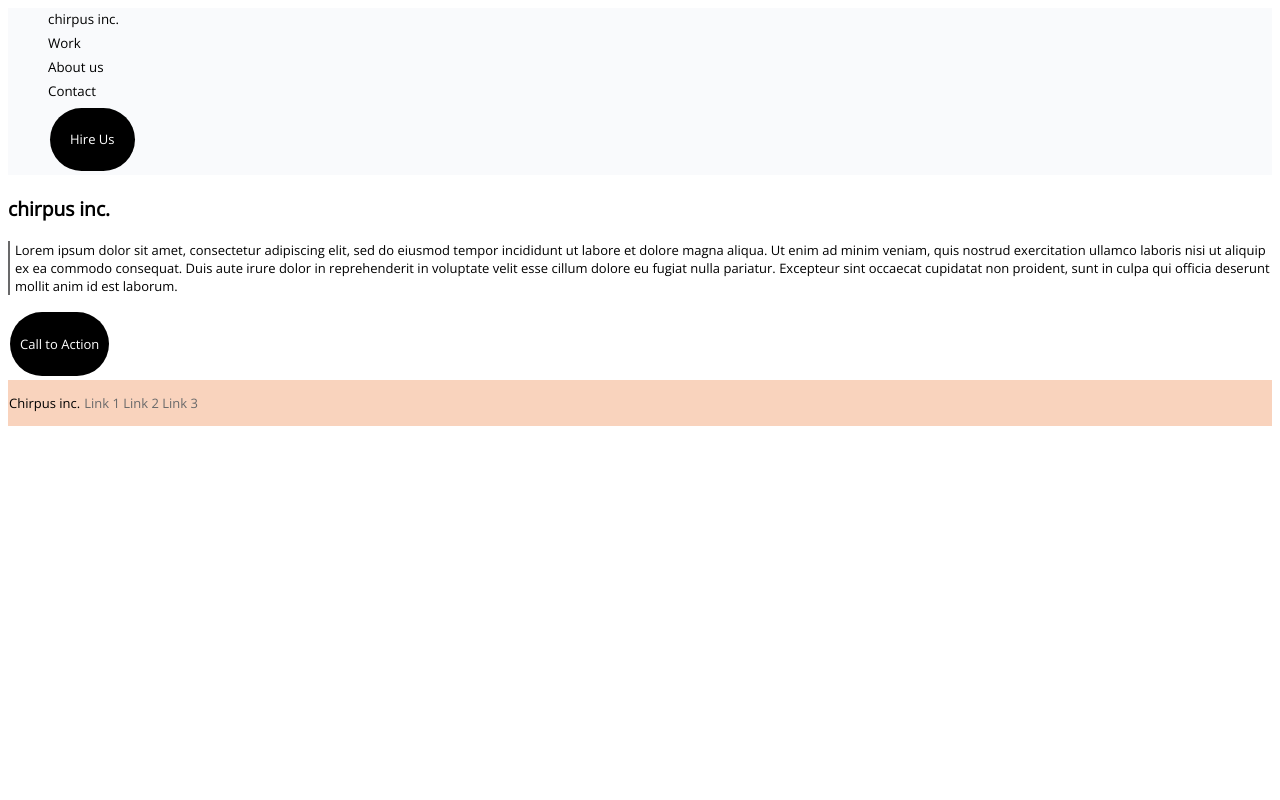
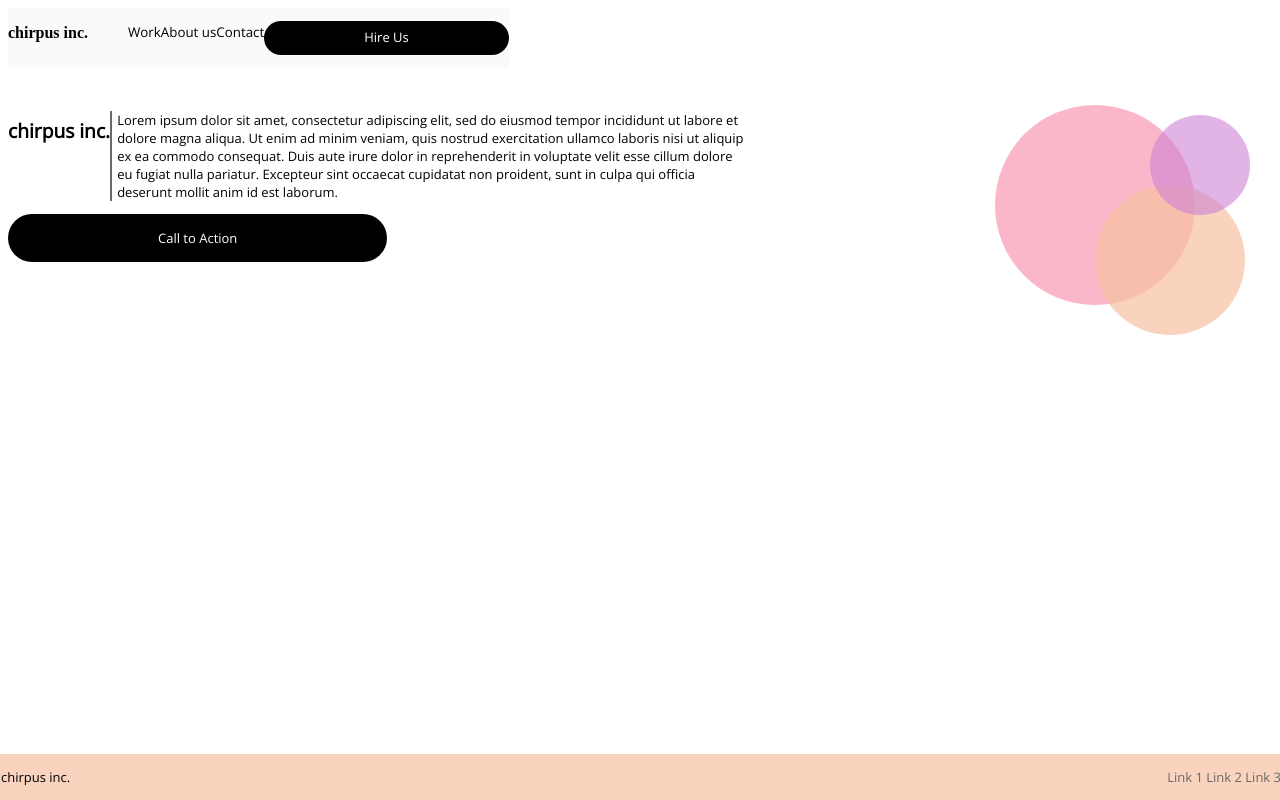
Before and after one commit to jonathangalloway/chirpus, a plain HTML site: page index.html in a window 1280 px wide. Drawn offline with nearby package versions, Linux system fonts and the light colour scheme.

Commit message:
Chirpus2

```diff
--- a/index.html
+++ b/index.html
@@ -10,22 +10,33 @@
     <meta name="viewport" content="width=device-width, initial-scale=1.0">
 <body>
     <div class="parent">
+        <p class="title"><strong>chirpus inc.</strong></p>
         <ul class = "header">
-            <li class="title"> chirpus inc.</li>
+            <li class="list"></li>
             <li>Work</li>
             <li>About us</li>
             <li>Contact</li>
             <li class="Hire-Us"> Hire Us</li>
         </ul>
     </div>
+    <br>
+    <br>
+    <br>
+    <br>
+    <br>
     <div class="child ">
         <p class="title2"><strong>chirpus inc.</strong></p>
         <p class="body">Lorem ipsum dolor sit amet, consectetur adipiscing elit, sed do eiusmod tempor incididunt ut labore et dolore magna aliqua. Ut enim ad minim veniam, quis nostrud exercitation ullamco laboris nisi ut aliquip ex ea commodo consequat. Duis aute irure dolor in reprehenderit in voluptate velit esse cillum dolore eu fugiat nulla pariatur. Excepteur sint occaecat cupidatat non proident, sunt in culpa qui officia deserunt mollit anim id est laborum.</p>
+        <div class="circles">
+        <span class="large"></span>
+        <span class="medium"></span>
+        <span class="small"></span>
+        </div>
     </div>
     <div class="Call">
         <p>Call to Action</p>
     </div>
     <footer class="Footer">
-        <p class="chirpus">Chirpus inc.</p>              <p class="links">Link 1 Link 2 Link 3</p>
+        <p class="chirpus">chirpus inc.</p> <p class="links">Link 1 Link 2 Link 3</p></span>
     </footer>
 </body>
--- a/style.css
+++ b/style.css
@@ -1,3 +1,11 @@
+.parent{
+    background-color: #f9fafc;
+}
+.list{
+    font-family:'Open Sans', sans-serif;
+    font-size: smaller;
+    background-color: #f9fafc
+}
 .header{
     list-style-type:none;
     font-family:'Open Sans', sans-serif;
@@ -9,14 +17,14 @@
     background-color: #000;
     border: none;
     color: white;
-    padding: 20px;
+    padding: 5px 150px 5px 150px;
     text-align: center;
     text-decoration: none;
     display: inline-block;
     font-size: 16px;
-    margin: 4px 2px;
     border-radius: 50px;
     font-size: small;
+
 }
 .title2{
     font-family:'Open Sans', sans-serif;
@@ -27,18 +35,17 @@
     padding-left: 5px;
     font-family:'Open Sans', sans-serif;
     font-size: small;
+}
 
-}
 .Call{
     background-color: #000;
     border: none;
     color: white;
-    padding: 10px;
+    padding: 2px 150px 2px 150px;
     text-align: center;
     text-decoration: none;
     display: inline-block;
     font-size: 16px;
-    margin: 4px 2px;
     border-radius: 50px;
     font-family:'Open Sans', sans-serif;
     font-size: small;
@@ -47,16 +54,130 @@
     text-align: stretch;
     padding: 1px;
     background-color: rgba(247, 193, 162, 0.7);
-    white-space: nowrap;
+    display: flex;
+    justify-content: space-between;
+    position: fixed;
+    left: 0;
+    Bottom: 0;
+    width: 100%;
  }
  .Chirpus{
     font-family:'Open Sans', sans-serif;
     font-size: small;
-    display: inline-block;
+    display: flex;
+    justify-content: space-between
+
  }
  .Links{
     font-family:'Open Sans', sans-serif;
     font-size: small;
     color: #69696a;
-    display: inline-block;
+    display: flex;
+    justify-content: flex-end;
  }
+ @media only screen and (min-width: 768px){
+    .parent{
+        background-color: #f9fafc;
+        display: flex;
+        flex-direction: row;
+        position: absolute;
+        justify-content: space-between;
+    }
+    .title{
+        display: flex;
+        position: relative;
+        justify-content: space-between;
+    }
+    .list{
+        font-family:'Open Sans', sans-serif;
+        font-size: smaller;
+        background-color: #f9fafc;
+        display: flex;
+        justify-content: right;
+        flex-wrap: wrap;
+    }
+    .header{
+        list-style-type:none;
+        font-family:'Open Sans', sans-serif;
+        font-size: smaller;
+        line-height: 1.8;
+        background-color: #f9fafc;
+        display: flex;
+        text-align: stretch;
+        flex-direction: right;
+        justify-content: space-around;
+    }
+    .Hire-Us{
+        background-color: #000;
+        border: none;
+        color: white;
+        padding: 5px 100px 5px 100px;
+        text-align: center;
+        text-decoration: none;
+        font-size: 16px;
+        border-radius: 50px;
+        font-size: small;
+        justify-content: right;
+
+
+    }
+    .child{
+        display: flex;
+
+    }
+    .title2{
+        font-family:'Open Sans', sans-serif;
+        font-size: larger;
+        display: flex;
+        flex-wrap: wrap;
+
+    }
+    .body{
+        border-left: 2px solid #69696a;
+        padding-left: 5px;
+        font-family:'Open Sans', sans-serif;
+        font-size: small;
+        width: 50%;
+        display: flex;
+        flex-wrap: wrap;
+
+    }
+     .circles{
+        display: flex;
+        justify-content: flex-end;
+    }
+    .large {
+        height: 200px;
+        width: 200px;
+        background-color: rgba(247, 136, 167, 0.6);
+        border-radius: 50%;
+        display: flex;
+        position: absolute;
+        right: 85px;
+        top: 105px;
+        justify-content: flex-end;
+    }
+    .medium {
+        height: 150px;
+        width: 150px;
+        background-color: rgba(247, 193, 162, 0.7);
+        border-radius: 50%;
+        position: absolute;
+        right: 35px;
+        top: 185px;
+        display: flex;
+        justify-content: flex-end;
+    }
+    .small {
+        height: 100px;
+        width: 100px;
+        background-color: rgba(207, 130, 213, 0.6);
+        border-radius: 50%;
+        position: absolute;
+        right: 30px;
+        top: 115px;
+        display: flex;
+        justify-content: flex-end;
+    }
+
+ }
```
